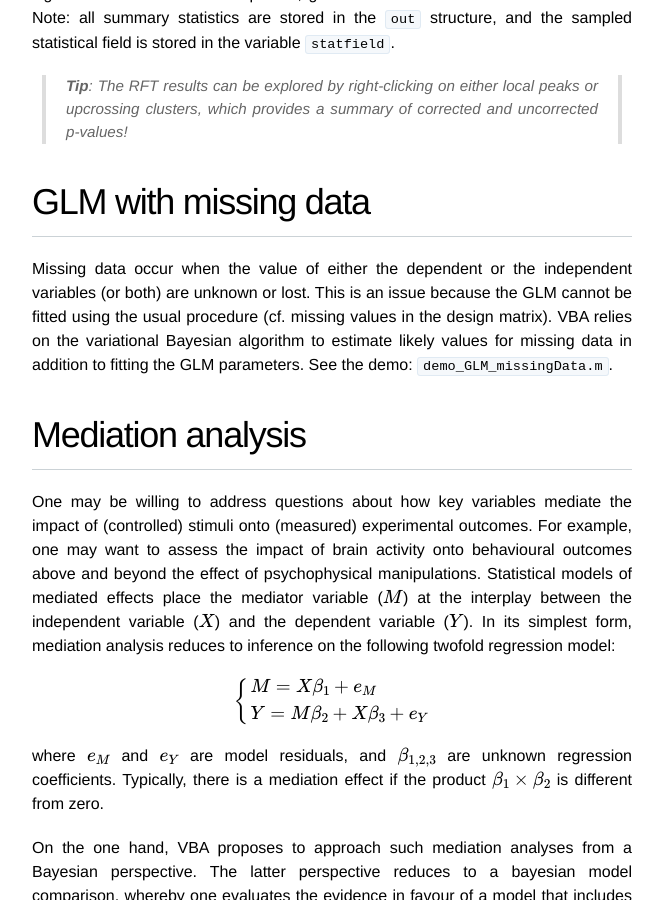
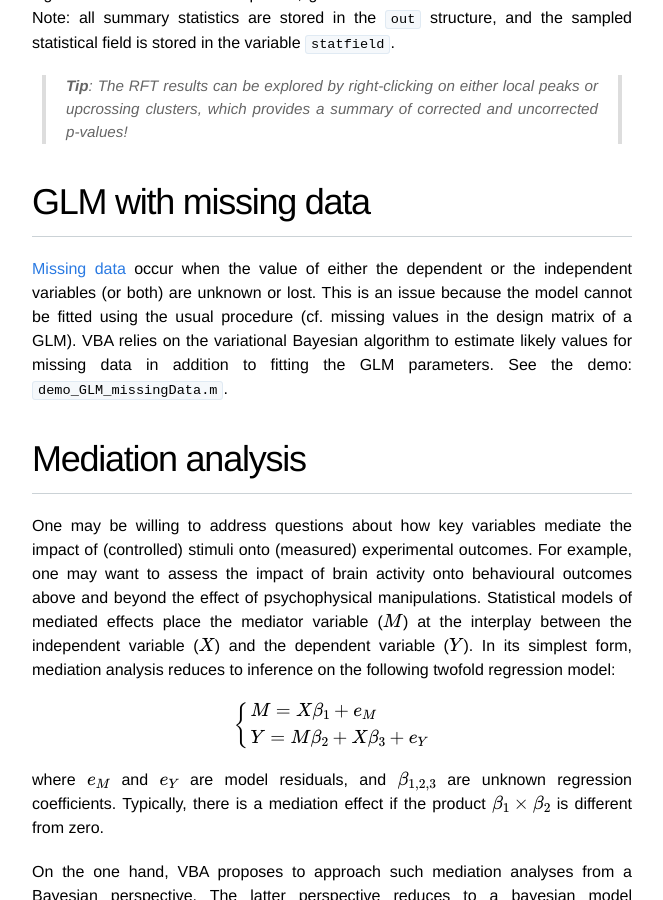
Before and after one commit to MBB-team/VBA-toolbox, a Jekyll site: the page built from _wiki/statistical-models.md, in a window 1280 px wide and 900 px high, scrolled down 5265 px. Shown: the whole window, without its empty margins (308-971 px from the left). Built offline with Jekyll 4.4.1, drawn with Linux system fonts in a browser that asks for light colours; nearby versions of some CDN libraries; formulas are drawn with MathJax 3; some of the changed lines change nothing that is shown; some of the changed text lies outside the part shown.

Commit message:
Update statistical-models.md

```diff
--- a/_wiki/statistical-models.md
+++ b/_wiki/statistical-models.md
@@ -91,7 +91,7 @@ One can see that, in this example, no peak or upcrossing cluster reaches statist
 
 # GLM with missing data
 
-Missing data occur when the value of either the dependent or the independent variables (or both) are unknown or lost. This is an issue because the GLM cannot be fitted using the usual procedure (cf. missing values in the design matrix). VBA relies on the variational Bayesian algorithm to estimate likely values for missing data in addition to fitting the GLM parameters. See the demo: `demo_GLM_missingData.m`.
+[Missing data](https://en.wikipedia.org/wiki/Missing_data) occur when the value of either the dependent or the independent variables (or both) are unknown or lost. This is an issue because the model cannot be fitted using the usual procedure (cf. missing values in the design matrix of a GLM). VBA relies on the variational Bayesian algorithm to estimate likely values for missing data in addition to fitting the GLM parameters. See the demo: `demo_GLM_missingData.m`.
 
 
 # Mediation analysis
@@ -201,9 +201,9 @@ $$
 \right.
 $$
 
-where $$e$$ and $$f$$ are residuals. The second equation essentially sets a [AR(1)](https://en.wikipedia.org/wiki/Autoregressive_model) prior on hidden states.
+where $$e$$ and $$f$$ are stochastic residuals. The second equation essentially sets a [AR(1)](https://en.wikipedia.org/wiki/Autoregressive_model) prior on hidden states.
 
-The objective of a Kalman filter is to operate on-line and yields an estimate of $$x_t$$ given all past observations $$y_{1,2,...,t}$$. Alternatively, a Kalman *smoother* operates off-line, and yields an estimate of $$x_t$$ given all obseravtions $$y_{1,2,...,t,...,T}$$. This can be useful, because the impact of hidden states may be delayed in time. *Lagged* Kalman filters provide a reasonable trade-off between the two perspectives, and yield estimates of $$x_t$$ given lagged observations $$y_{1,2,...,t,...,t+k}$$, where $$k$$ is the lag. VBA offer to directly control the backward lag $$k$$, by trading computational cost against estimation efficiency.
+The objective of a Kalman filter is to operate on-line and yields an estimate of $$x_t$$ given all past observations $$y_{1,2,...,t}$$. Alternatively, a Kalman *smoother* operates off-line, and yields an estimate of $$x_t$$ given all observations $$y_{1,2,...,t,...,T}$$. This can be useful, because the impact of hidden states may be delayed in time. *Lagged* Kalman filters provide a reasonable trade-off between the two perspectives, and yield estimates of $$x_t$$ given lagged observations $$y_{1,2,...,t,...,t+k}$$, where $$k$$ is the lag. VBA offers to directly [control the backward lag $$k$$]({{ site.baseurl }}/wiki/Controlling-the-inversion-using-VBA-options), by trading computational cost against estimation efficiency.
 
 The script `demo_KalmanSmoother.m` demonstrates the smoothing properties of the Kalman lagged filter. Here, simulated hidden states follow a triangular wave, whose observation is perturbed with white noise. Critically, we render the inversion scheme blind during half a period of the oscillation. We then invert the model (under AR(1) priors on hidden states), with and without large backward lag.
 
```
